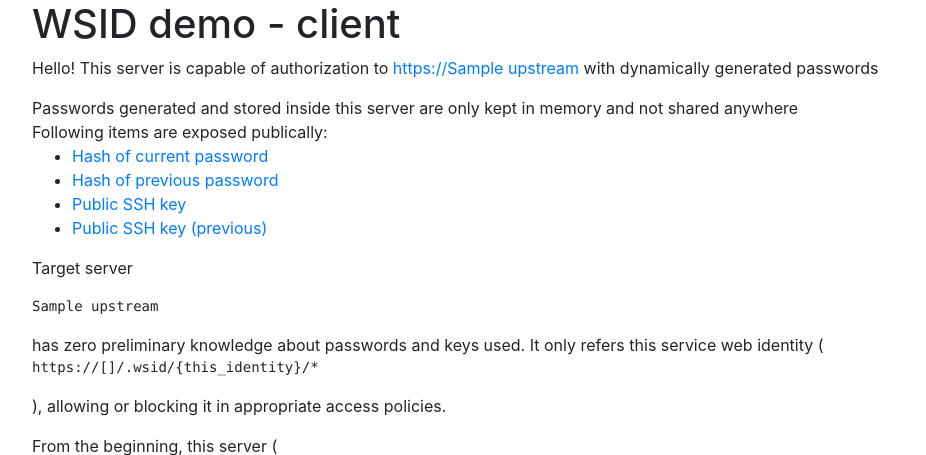
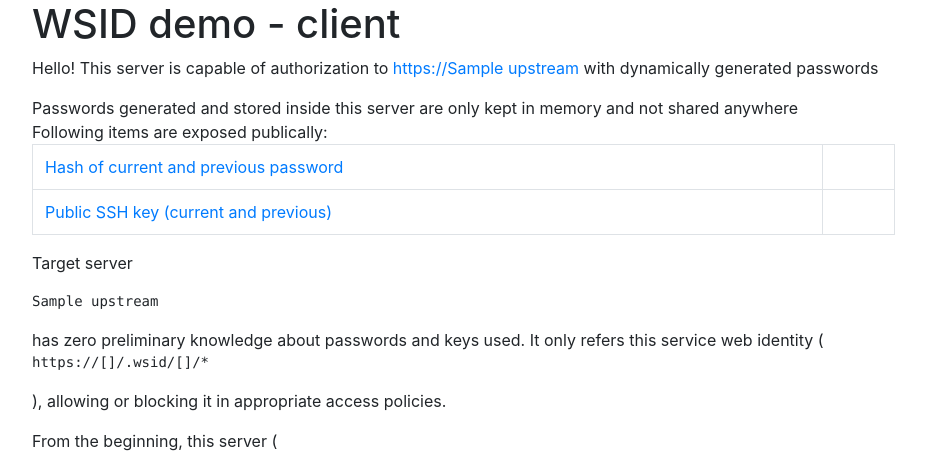
Before and after one commit to hleb-rubanau/wsid-basic-demo, a Flask app: template playbooks/client/roles/wsid-demo-client-app/files/templates/index.html in a window 1280 px wide. Shown: the top 455 px of the page, without its empty margins (38-964 px from the left). Run offline with Flask 2, Linux system fonts and the light colour scheme; the template is opened without the code that fills it: most values are stand-ins (such as "Sample title", 1, 10 or a date in 2020); parts of the project's set-up code (start-up, migrations or seed data) failed here and were passed over; some libraries are stand-ins or nearby versions.

Commit message:
change template

```diff
--- a/playbooks/client/roles/wsid-demo-client-app/files/templates/index.html
+++ b/playbooks/client/roles/wsid-demo-client-app/files/templates/index.html
@@ -20,20 +20,32 @@
                         Passwords generated and stored inside this server are only kept in memory and not shared anywhere
                         <br>
                         Following items are exposed publically:
-                            <ul>
-                                <li><a href="https://{{ this_domain }}/.wsid/{{this_identity}}/passwdhash" target="_blank">Hash of current password</a></li>
-                                <li><a href="https://{{ this_domain }}/.wsid/{{this_identity}}/passwdhash.old" target="_blank">Hash of previous password</a></li>
-                                <li><a href="https://{{ this_domain }}/.wsid/{{this_identity}}/id_ed25519.pub" target="_blank">Public SSH key</a></li>
-                                <li><a href="https://{{ this_domain }}/.wsid/{{this_identity}}/id_ed25519.pub.old" target="_blank">Public SSH key (previous)</a></li>
-                            </ul>
+                        <table class="table table-bordered">
+                            <tr>
+                                <td>
+                                    <a href="https://{{ this_domain }}/.wsid/{{this_identity}}/passwdhash" target="_blank">Hash of current and previous password</a>
+                                </td>
+                                <td id="passwdhash">
+                                    &nbsp;
+                                </td>
+                            </tr>
+                            <tr>
+                                <td>
+                                    <a href="https://{{ this_domain }}/.wsid/{{this_identity}}/id_ed25519.pub" target="_blank">Public SSH key (current and previous)</a>
+                                </td>
+                                <td id="sshkey">
+                                    &nbsp;
+                                </td>
+                            </tr>
+                        </table>
                 </blockquote>
 
                 <p> Target server <pre>{{upstream}}</pre> has zero preliminary knowledge about passwords and keys used.
-                    It only refers this service web identity (<pre>https://{{ this_domain }}/.wsid/{this_identity}/*</pre>),
+                    It only refers this service web identity (<pre>https://{{ this_domain }}/.wsid/{{ this_identity }}/*</pre>),
                     allowing or blocking it in appropriate access policies.</p>
 
 
-            <blockquote> From the beginning, this server (<pre>{{this_domain}}</pre>) is not allowed to connect to <pre>{{upstream}}</pre> so tests below will intentionally fail.
+            <blockquote> From the beginning, this server (<pre>{{ this_domain }}</pre>) is not allowed to connect to <pre>{{upstream}}</pre> so tests below will intentionally fail.
                          You are expected to tweak policies at <a href="https://{upstream}">https://{{upstream}}</a> to see changes</blockquote>
 
 
@@ -78,7 +90,19 @@
                                                     $("#result").html("<h1>AJAX Failure: "+s+"</h1><pre>"+e+"</pre>");
                                                     }
                                                 );
-                                        };
+                                        } );
+
+
+                var public_identity_updater=function() {
+                    var pwhash_url="https://{{this_domain}}/.wsid/{{this_identity}}/passwdhash";
+                    var pubkey_url="https://{{this_domain}}/.wsid/{{this_identity}}/id_ed25519.pub";
+
+                    $.ajax(url: pwhash_url).done( function(data, s, o ) { $("#passwdhash").html("<pre>"+data+"</pre>") } );
+                    $.ajax(url: pubkey_url).done( function(data, s, o ) { $("#sshkey").html("<pre>"+data+"</pre>") } );
+                }
+
+                public_identity_updater();
+                window.setInterval(public_identity_updater, 180000);
             </script>
 
             </div>
```
